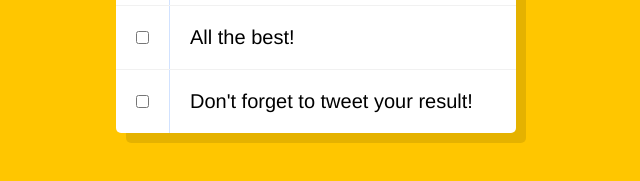
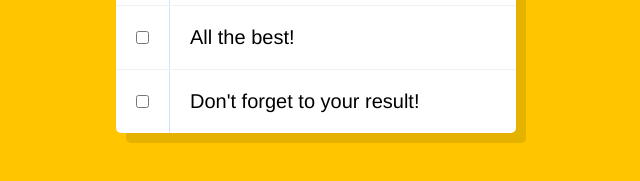
Before and after one commit to david4u17/30Days-of-JS, a plain HTML site: page Shift checkboxes/index.html in a window 1280 px wide. Shown: the part 579-760 px from the top of the page, 324-964 px from the left. Drawn offline with Linux system fonts and the light colour scheme.

Commit message:
Update index.html

```diff
--- a/Shift checkboxes/index.html
+++ b/Shift checkboxes/index.html
@@ -47,7 +47,7 @@
     </div>
     <div class="item">
       <input type="checkbox">
-      <p>Don't forget to tweet your result!</p>
+      <p>Don't forget to  your result!</p>
     </div>
   </div>
 
```
